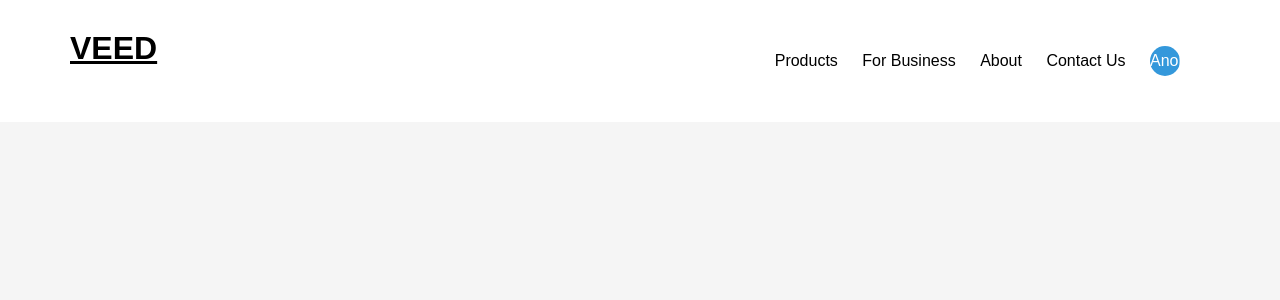
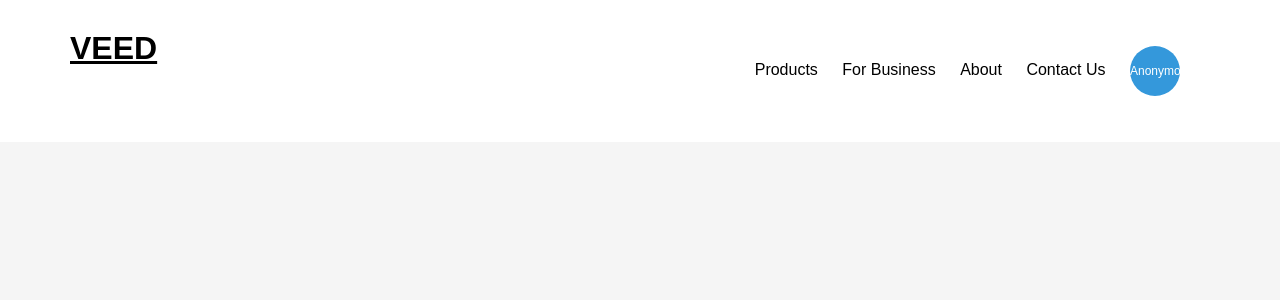
Before and after one commit to Albin-Reji/Speech_To_Text, a Django app: template templates/auth/userpage.html in a window 1280 px wide. Shown: the top 300 px of the page. Run offline with Django 5.2, Linux system fonts and the light colour scheme; the template is opened without the code that fills it, so the values that code supplies are empty.

Commit message:
user-circle commit

```diff
--- a/templates/auth/userpage.html
+++ b/templates/auth/userpage.html
@@ -61,14 +61,15 @@
 
     .user-circle {
       display: inline-block;
-      width: 30px;
-      height: 30px;
+      width: 50px;
+      height: 50px;
       background-color: #3498DB;
       color: white;
       text-align: center;
-      line-height: 30px; /* Center text vertically */
+      line-height: 50px; /* Center text vertically */
       border-radius: 50%;
       margin-right: 10px;
+      font-size: 12px
     }
   </style>
 </head>
```
